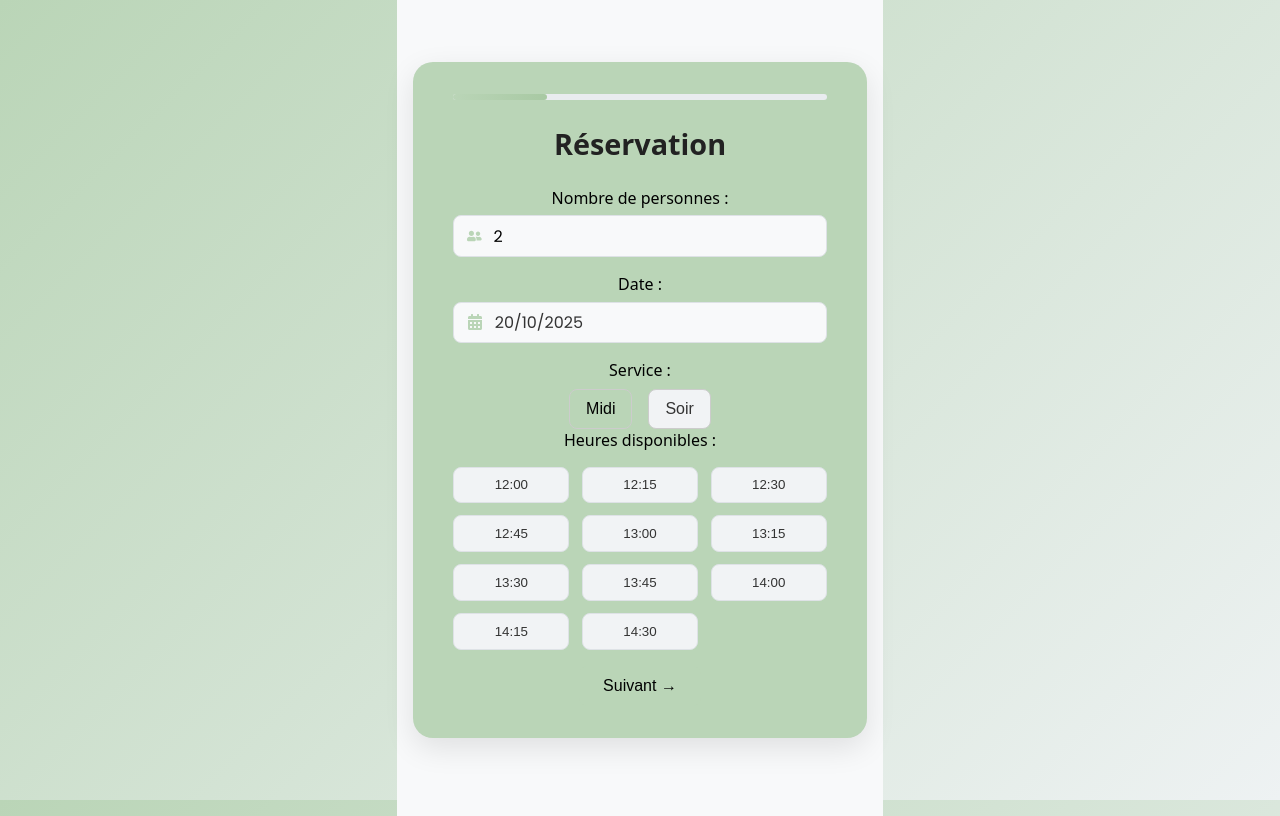
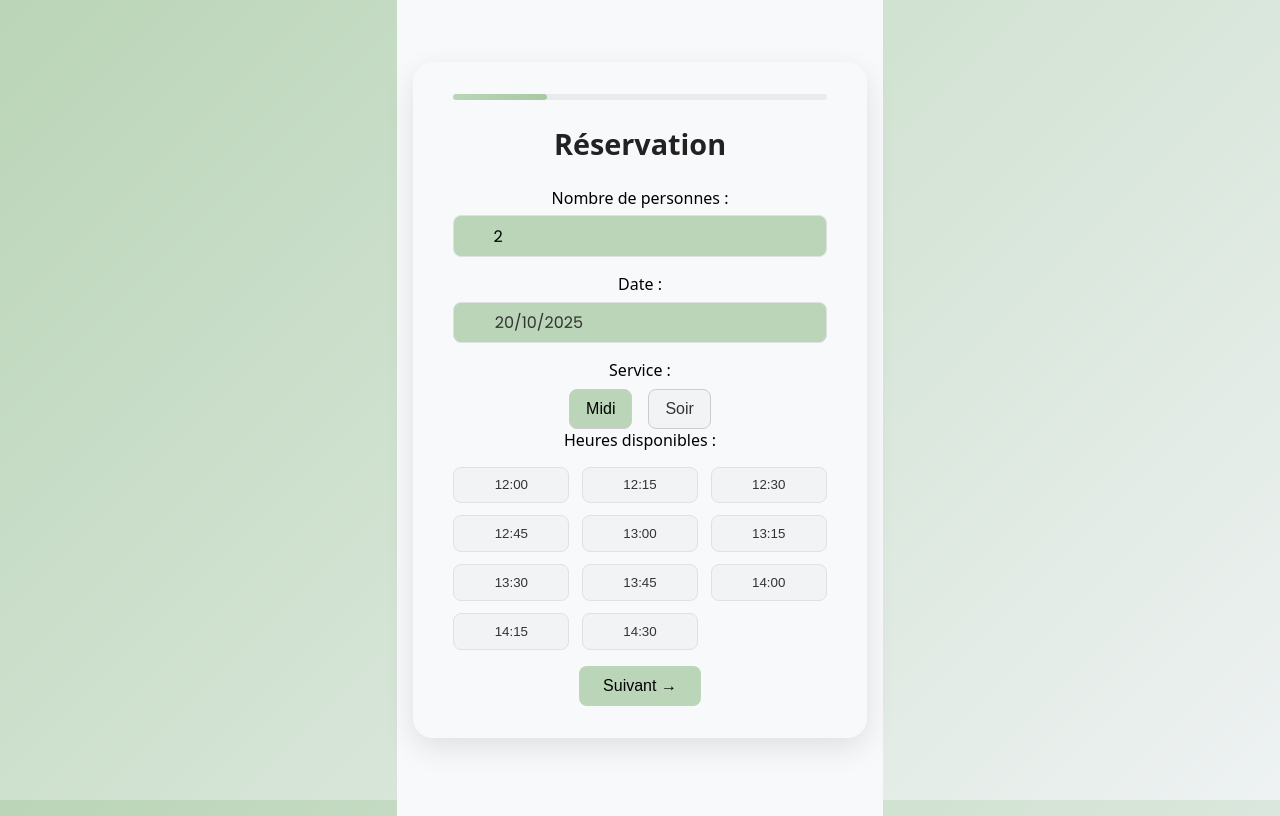
Before and after one commit to didier-coder/moom-app, a React (Create React App) app in the folder frontend/: page / in a window 1280 px wide. Built offline with nearby package versions, Linux system fonts and the light colour scheme.

Commit message:
Update Reservation.js

```diff
--- a/frontend/src/Reservation.js
+++ b/frontend/src/Reservation.js
@@ -409,7 +409,7 @@ const responsiveContainer = {
 const cardStyle = {
   width: "100%",
   maxWidth: "650px",
-  background: "#bad5b7",
+  background: "transparent",
   borderRadius: "20px",
   boxShadow: "0 10px 30px rgba(0,0,0,0.1)",
   padding: "2rem 2.5rem",
@@ -418,7 +418,7 @@ const cardStyle = {
 const inputBox = {
   display: "flex",
   alignItems: "center",
-  background: "#f8f9fa",
+  background: "#bad5b7",
   border: "1px solid #dee2e6",
   borderRadius: "8px",
   padding: "0.4rem 0.8rem",
```
